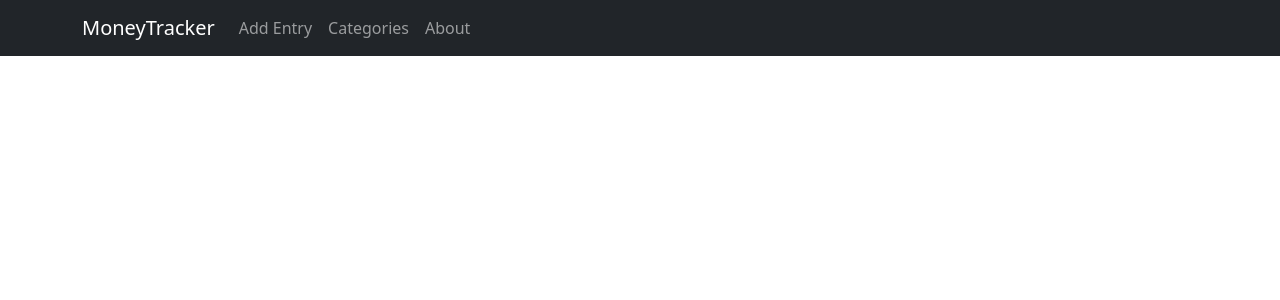
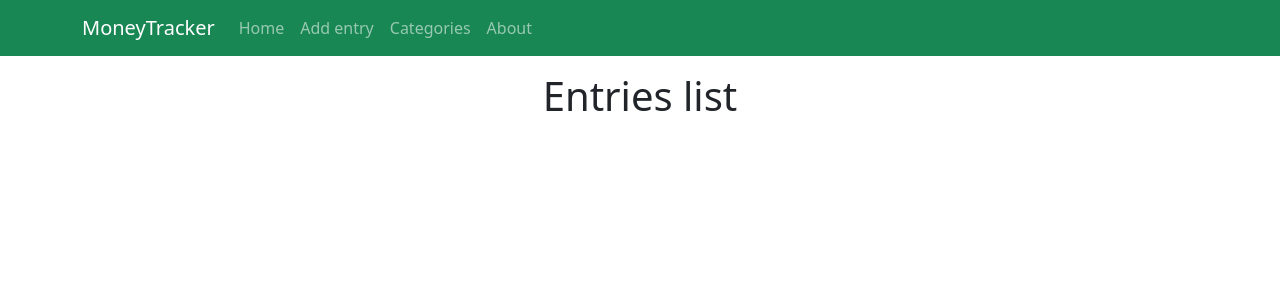
Before and after one commit to Jessofnorth/moneytracker-webb, a React (Create React App) app: page / in a window 1280 px wide. Shown: the top 300 px of the page. Built offline with nearby package versions, Linux system fonts and the light colour scheme.

Commit message:
routing and navbar done

```diff
--- a/src/App.js
+++ b/src/App.js
@@ -1,12 +1,31 @@
 import React from "react";
-// import {Switch, Route, Link} from "react-router-dom";
-// import { Container } from "react-bootstrap";
+import { Container } from "react-bootstrap";
 import Navigation from "./layouts/navbar";
+import Entrieslist from "./components/entrieslist";
+import About from "./components/about";
+import Categorieslist from "./components/categorieslist";
+import AddEntry from "./components/addentry";
+import { BrowserRouter as Router, Routes, Route } from "react-router-dom";
+
 //create the basic layout
 function App() {
- return (
-  <Navigation/>
- );
+  return (
+    <>
+      <Router>
+        <Navigation />
+        <Container>
+          <main className="container mt-3 d-flex justify-content-center">
+            <Routes>
+              <Route path="/" element={<Entrieslist />} />
+              <Route path="/addentry" element={<AddEntry />} />
+              <Route path="/categories" element={<Categorieslist />} />
+              <Route path="/about" element={<About />} />
+            </Routes>
+          </main>
+        </Container>
+      </Router>
+    </>
+  );
 }
 
 export default App;
--- /dev/null
+++ b/src/components/about.js
@@ -0,0 +1,8 @@
+
+import React from 'react';
+
+function About (){
+    return <h1>About</h1>
+}
+
+export default About;
--- a/src/components/addentry.js
+++ b/src/components/addentry.js
@@ -0,0 +1,8 @@
+
+import React from 'react';
+
+function AddEntry(){
+    return <h1>Add entry</h1>
+}
+
+export default AddEntry;
--- /dev/null
+++ b/src/components/categorieslist.js
@@ -0,0 +1,8 @@
+
+import React from 'react';
+
+function CategoriesList(){
+    return <h1>Categories list</h1>
+}
+
+export default CategoriesList;
--- a/src/components/entrieslist.js
+++ b/src/components/entrieslist.js
@@ -0,0 +1,8 @@
+
+import React from 'react';
+
+function EntriesList(){
+    return <h1>Entries list</h1>
+}
+
+export default EntriesList;
--- a/src/layouts/navbar.js
+++ b/src/layouts/navbar.js
@@ -5,11 +5,12 @@ import Navbar from 'react-bootstrap/Navbar';
 function Navigation() {
   return (
     <>
-      <Navbar bg="dark" variant="dark">
-        <Container>
-          <Navbar.Brand href="/home">MoneyTracker</Navbar.Brand>
+      <Navbar bg="success" variant="dark">
+        <Container expand="lg">
+        <Navbar.Brand href="/">MoneyTracker</Navbar.Brand>
           <Nav className="me-auto">
-            <Nav.Link href="/addentry">Add Entry</Nav.Link>
+            <Nav.Link href="/">Home</Nav.Link>
+            <Nav.Link href="/addentry">Add entry</Nav.Link>
             <Nav.Link href="/categories">Categories</Nav.Link>
             <Nav.Link href="/about">About</Nav.Link>
           </Nav>
```
Also changed, not shown: src/components/addcategory.js (+8 -0 lines), src/components/entries.js (+8 -0 lines), src/reportWebVitals.js (deleted, +0 -13 lines), src/setupTests.js (deleted, +0 -5 lines), src/services/entry.js (added).
